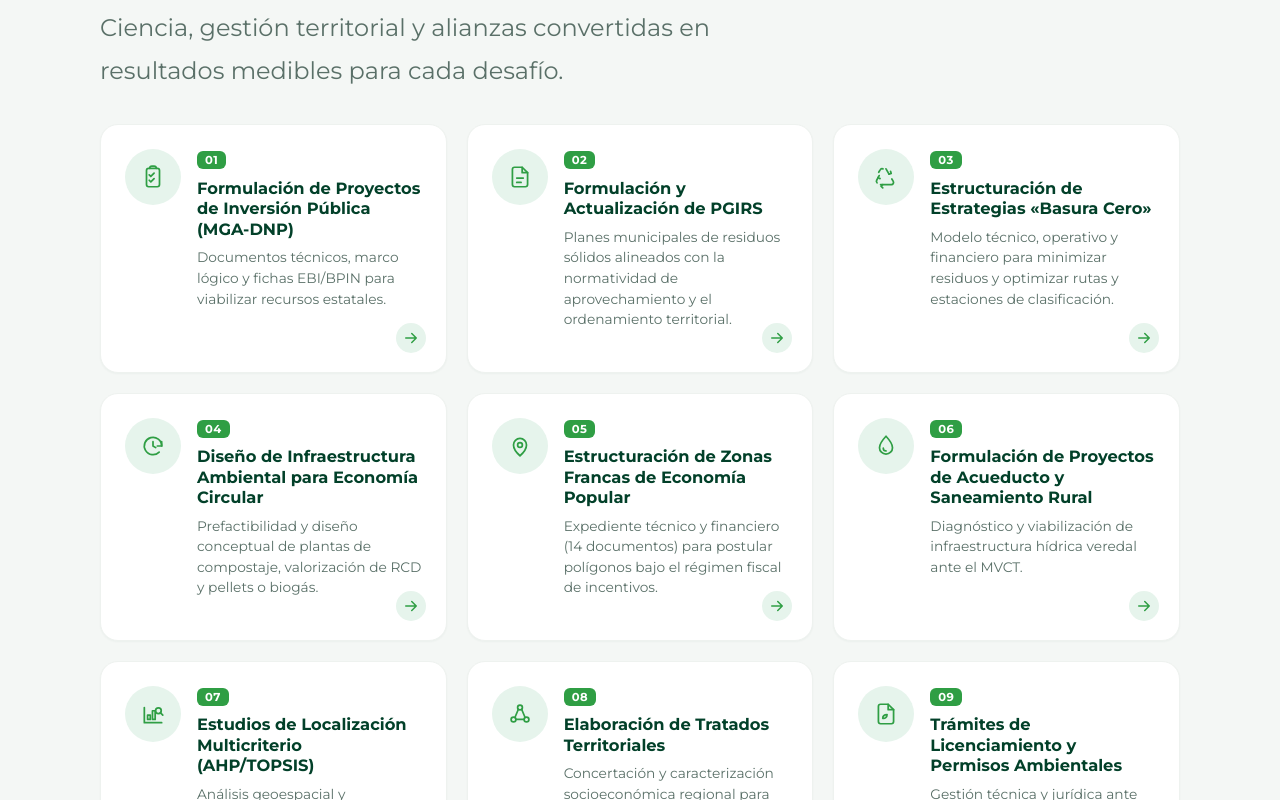
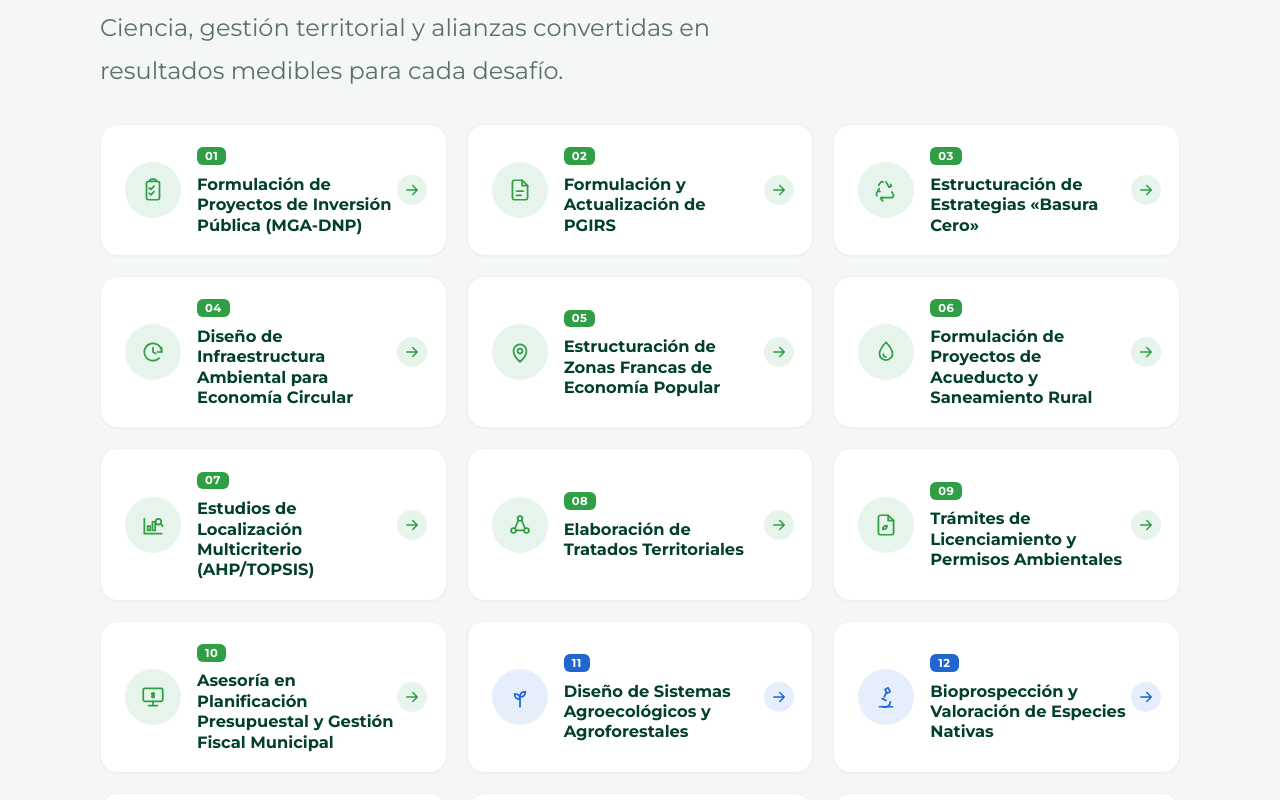
Before and after one commit to CarlosGabrielMunozReyes64-313/nexus-landing-page, a React (Vite) app: page /servicios in a window 1280 px wide. Shown: the part 920-1720 px from the top of the page. Built offline with nearby package versions, Linux system fonts and the light colour scheme.

Commit message:
optimizaciond e servicios y optimizaciond e  informacion de la pagina 2

```diff
--- a/src/components/ServiceMosaic/ServiceMosaic.css
+++ b/src/components/ServiceMosaic/ServiceMosaic.css
@@ -12,8 +12,9 @@
 .svc-mosaic-card {
   position: relative;
   display: flex;
+  align-items: center;
   gap: 1rem;
-  padding: 1.5rem 1.5rem 2.6rem;
+  padding: 1.25rem 3.2rem 1.25rem 1.5rem;
   background: var(--nx-white);
   border: 1px solid #eef2ef;
   border-radius: 18px;
@@ -70,21 +71,15 @@
   font-weight: 700;
   line-height: 1.25;
   color: var(--nx-dark);
-  margin: 0 0 0.5rem;
-}
-
-.svc-mosaic-desc {
-  font-size: 0.86rem;
-  line-height: 1.5;
-  color: var(--nx-muted);
   margin: 0;
 }
 
-/* Flecha inferior derecha */
+/* Flecha a la derecha, centrada verticalmente */
 .svc-mosaic-arrow {
   position: absolute;
-  right: 1.25rem;
-  bottom: 1.15rem;
+  right: 1.15rem;
+  top: 50%;
+  transform: translateY(-50%);
   width: 30px;
   height: 30px;
   border-radius: 50%;
@@ -94,7 +89,7 @@
 }
 
 .svc-mosaic-card:hover .svc-mosaic-arrow {
-  transform: translateX(3px);
+  transform: translateY(-50%) translateX(3px);
 }
 
 /* ── Familias de color por eje ─────────────────────────
@@ -128,7 +123,7 @@
     gap: 1rem;
   }
   .svc-mosaic-card {
-    padding: 1.25rem 1.25rem 2.4rem;
+    padding: 1.1rem 3rem 1.1rem 1.25rem;
   }
 }
 
--- a/src/components/ServiceMosaic/ServiceMosaic.tsx
+++ b/src/components/ServiceMosaic/ServiceMosaic.tsx
@@ -39,7 +39,6 @@ function MosaicCard({ svc, n }: { svc: FlatService; n: number }) {
       <div className="svc-mosaic-content">
         <span className="svc-mosaic-num">{String(n).padStart(2, '0')}</span>
         <h3 className="svc-mosaic-title">{svc.label}</h3>
-        <p className="svc-mosaic-desc">{svc.text}</p>
       </div>
       <span className="svc-mosaic-arrow" aria-hidden="true">
         <svg viewBox="0 0 24 24" width="18" height="18" fill="none" stroke="currentColor" strokeWidth="2" strokeLinecap="round" strokeLinejoin="round">
```
